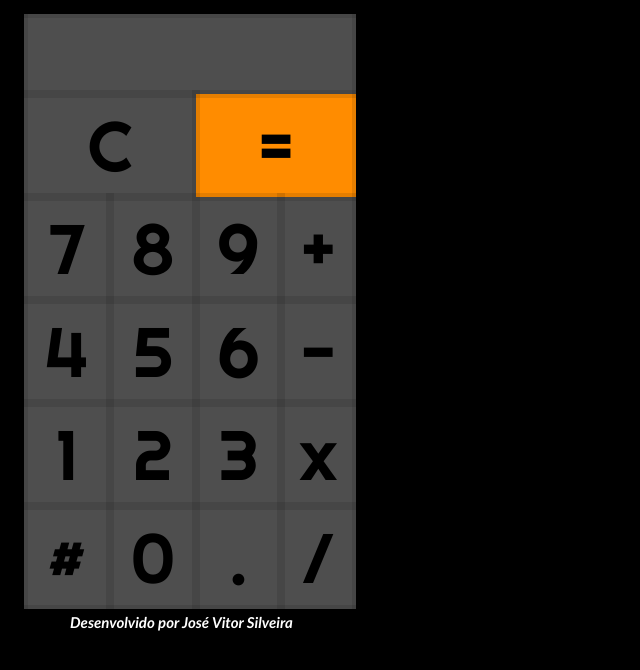
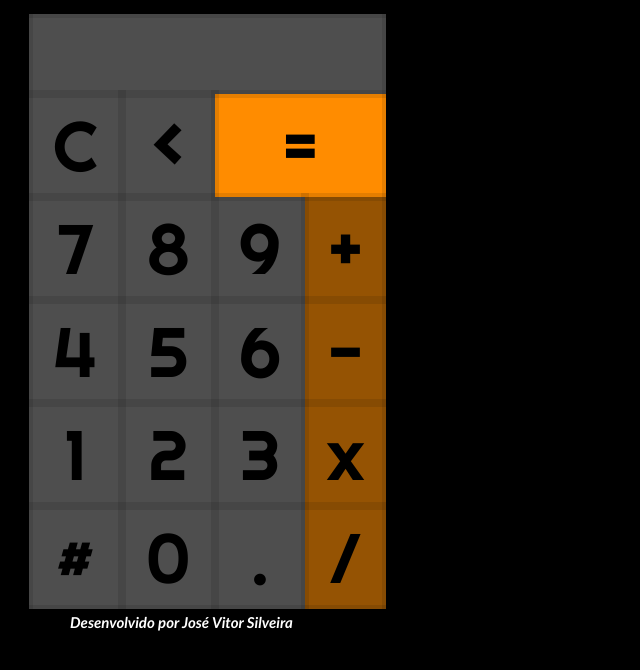
Before and after one commit to jvitor88/projeto_calculadora, a plain HTML site: page index.html in a window 1280 px wide. Shown: the whole page, without its empty margins (0-640 px from the left). Drawn offline with Linux system fonts and the light colour scheme.

Commit message:
botao_apagar & ajuste_tamanho

```diff
--- a/index.html
+++ b/index.html
@@ -13,32 +13,33 @@
     <tr>
       <td id="resultado" colspan="4"></td></tr>
       <tr>
-          <td colspan="2" id="limpar" onclick="limpar()">C</td>
+        <td colspan="1" id="limpar" onclick="limpar()">C</td>
+        <td colspan="1" id="limpar" onclick="apagar()"><</td>
         <td colspan="2" id="igual" onclick="calcular()">=</td>
       </tr>
         <tr>
           <td onclick="inserir('7')">7</td>
           <td onclick="inserir('8')">8</td>
           <td onclick="inserir('9')">9</td>
-          <td onclick="inserir('+')">+</td>
+          <td onclick="inserir('+')" class="operador">+</td>
         </tr>
         <tr>
           <td onclick="inserir('4')">4</td>
           <td onclick="inserir('5')">5</td>
           <td onclick="inserir('6')">6</td>
-          <td onclick="inserir('-')">-</td>
+          <td onclick="inserir('-')" class="operador">-</td>
         </tr>
         <tr>
           <td onclick="inserir('1')">1</td>
           <td onclick="inserir('2')">2</td>
           <td onclick="inserir('3')">3</td>
-          <td onclick="inserir('*')">x</td>
+          <td onclick="inserir('*')" class="operador">x</td>
         </tr>
         <tr>
           <td onclick="inserir('#')">#</td>
           <td onclick="inserir('0')">0</td>
           <td onclick="inserir('.')">.</td>
-          <td onclick="inserir('/')">/</td>
+          <td onclick="inserir('/')" class="operador">/</td>
         </tr>
       </table>
       <h2>Desenvolvido por <a href="https://github.com/jvitor88" target="_blank">José Vitor Silveira</a></h2>
--- a/script.js
+++ b/script.js
@@ -1,6 +1,6 @@
 function inserir(num){
     var numero = document.getElementById('resultado').innerHTML
-    if(numero.length < 9){
+    if(numero.length < 11){
     document.getElementById('resultado').innerHTML = numero + num
     }
     else{
@@ -20,3 +20,7 @@ function calcular(){
         document.getElementById('resultado').innerHTML = ""
     }
 }
+function apagar(){
+    var resultado = document.getElementById('resultado').innerHTML
+    document.getElementById('resultado').innerHTML = resultado.substring(0, resultado.length -1)
+}
--- a/style.css
+++ b/style.css
@@ -12,10 +12,10 @@ table{
   border-collapse: collapse;
   font-family: 'Righteous', cursive;
   font-size: 70px;
-  margin-left: 20px;
+  margin-left: 25px;
   margin-top: 10px;
   text-align: center;
-  width: 340px;
+  width: 365px;
 }
 h2{
   color: white;
@@ -43,6 +43,9 @@ td#igual{
 td#igual:hover{
   background-color: rgb(240, 164, 71);
 }
+.operador{
+  background-color: rgba(206, 115, 5, 0.726);
+}
 #resultado{
   color: white;
   height: 80px;
```
Lines whose indentation alone changed are shown as unchanged.
